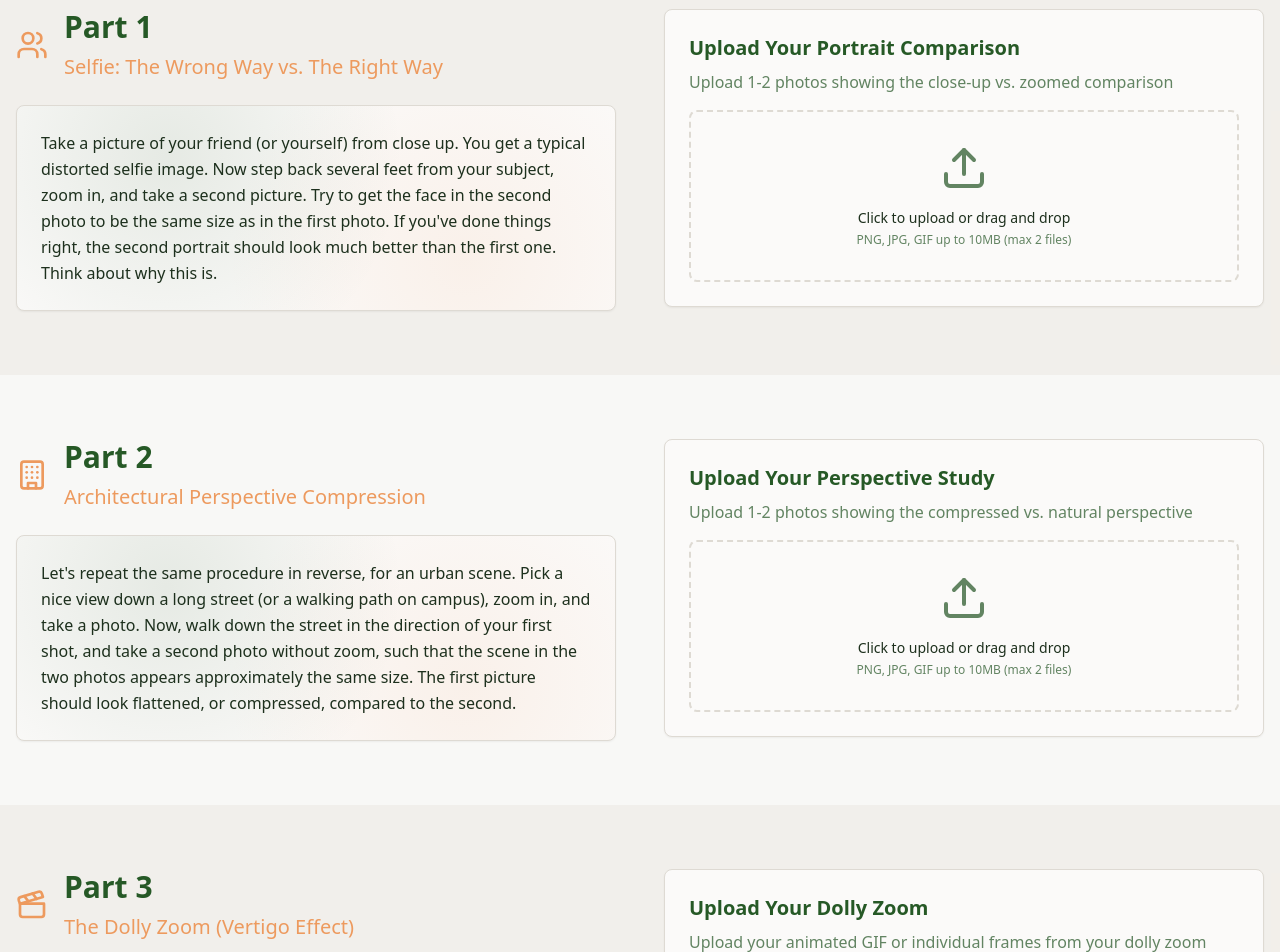
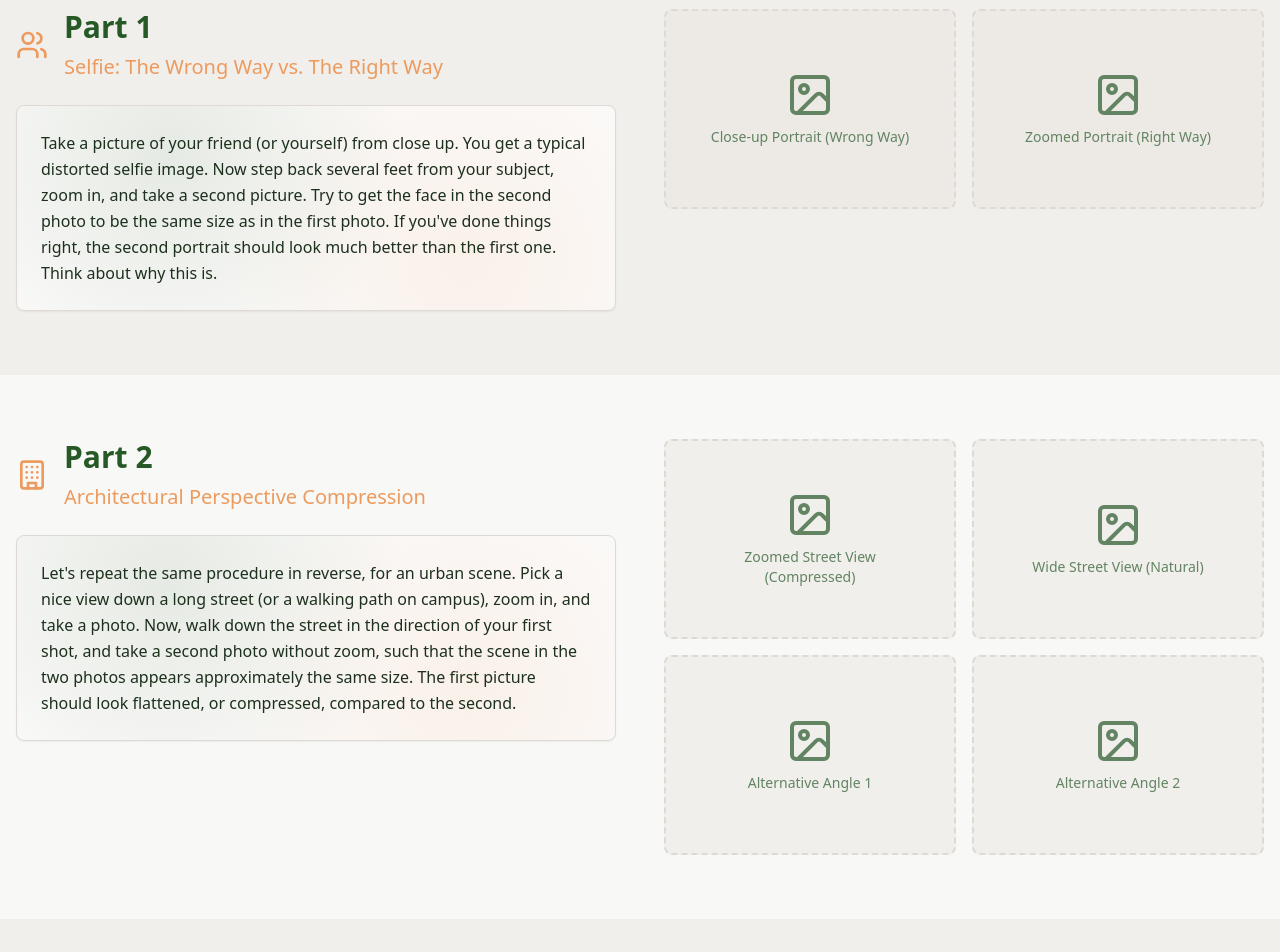
Before and after one commit to paulburkhardt/CS180-Submissions, a React (Vite) app: page / in a window 1280 px wide. Shown: the part 1160-2112 px from the top of the page. Built offline with nearby package versions, Linux system fonts and the light colour scheme.

Commit message:
Update assignment structure
Replace upload fields with placeholders for assignment images. Adjust layout to accommodate side-by-side images for tasks 1 and 2, and placeholders for GIFs/videos for task 3.

```diff
--- /dev/null
+++ b/src/components/AssignmentSectionNew.tsx
@@ -0,0 +1,48 @@
+import React from 'react';
+import { ScrollReveal } from './ScrollReveal';
+import { ImagePlaceholder } from './ImagePlaceholder';
+import { Card } from '@/components/ui/card';
+
+interface AssignmentSectionProps {
+  title: string;
+  subtitle: string;
+  description: string;
+  className?: string;
+  icon?: React.ReactNode;
+  children: React.ReactNode;
+}
+
+export const AssignmentSection: React.FC<AssignmentSectionProps> = ({
+  title,
+  subtitle,
+  description,
+  className = '',
+  icon,
+  children
+}) => {
+  return (
+    <ScrollReveal className={`py-16 ${className}`}>
+      <div className="container mx-auto px-4">
+        <div className="grid lg:grid-cols-2 gap-12 items-start">
+          <div className="space-y-6">
+            <div className="flex items-center space-x-4">
+              {icon && <div className="text-accent">{icon}</div>}
+              <div>
+                <h2 className="text-3xl font-bold text-primary mb-2">{title}</h2>
+                <h3 className="text-xl text-accent font-medium">{subtitle}</h3>
+              </div>
+            </div>
+
+            <Card className="p-6 nature-pattern">
+              <p className="text-foreground leading-relaxed">{description}</p>
+            </Card>
+          </div>
+
+          <div className="space-y-4">
+            {children}
+          </div>
+        </div>
+      </div>
+    </ScrollReveal>
+  );
+};
--- /dev/null
+++ b/src/components/ImagePlaceholder.tsx
@@ -0,0 +1,26 @@
+import React from 'react';
+import { Card } from '@/components/ui/card';
+import { Camera, Image } from 'lucide-react';
+
+interface ImagePlaceholderProps {
+  label: string;
+  className?: string;
+  isVideo?: boolean;
+}
+
+export const ImagePlaceholder: React.FC<ImagePlaceholderProps> = ({
+  label,
+  className = '',
+  isVideo = false
+}) => {
+  return (
+    <div className={`bg-muted/50 border-2 border-dashed border-border rounded-lg flex flex-col items-center justify-center p-8 min-h-[200px] ${className}`}>
+      {isVideo ? (
+        <Camera className="h-12 w-12 text-muted-foreground mb-2" />
+      ) : (
+        <Image className="h-12 w-12 text-muted-foreground mb-2" />
+      )}
+      <p className="text-sm font-medium text-muted-foreground text-center">{label}</p>
+    </div>
+  );
+};
--- a/src/pages/Index.tsx
+++ b/src/pages/Index.tsx
@@ -1,26 +1,12 @@
-import React, { useState } from 'react';
-import { AssignmentSection } from '@/components/AssignmentSection';
+import React from 'react';
+import { AssignmentSection } from '@/components/AssignmentSectionNew';
 import { ScrollReveal } from '@/components/ScrollReveal';
+import { ImagePlaceholder } from '@/components/ImagePlaceholder';
 import { Camera, Users, Building, Clapperboard } from 'lucide-react';
 import mountainHero from '@/assets/mountain-hero.jpg';
 import bearIcon from '@/assets/bear-icon.png';
 
 const Index = () => {
-  const [part1Files, setPart1Files] = useState<File[]>([]);
-  const [part2Files, setPart2Files] = useState<File[]>([]);
-  const [part3Files, setPart3Files] = useState<File[]>([]);
-
-  const handlePart1Upload = (files: File[]) => {
-    setPart1Files(prev => [...prev, ...files]);
-  };
-
-  const handlePart2Upload = (files: File[]) => {
-    setPart2Files(prev => [...prev, ...files]);
-  };
-
-  const handlePart3Upload = (files: File[]) => {
-    setPart3Files(prev => [...prev, ...files]);
-  };
 
   return (
     <div className="min-h-screen bg-background">
@@ -78,38 +64,47 @@ const Index = () => {
         title="Part 1"
         subtitle="Selfie: The Wrong Way vs. The Right Way"
         description="Take a picture of your friend (or yourself) from close up. You get a typical distorted selfie image. Now step back several feet from your subject, zoom in, and take a second picture. Try to get the face in the second photo to be the same size as in the first photo. If you've done things right, the second portrait should look much better than the first one. Think about why this is."
-        uploadTitle="Upload Your Portrait Comparison"
-        uploadDescription="Upload 1-2 photos showing the close-up vs. zoomed comparison"
-        onFileUpload={handlePart1Upload}
-        uploadedFiles={part1Files}
         icon={<Users className="h-8 w-8" />}
         className="bg-secondary/30"
-      />
+      >
+        <div className="grid grid-cols-2 gap-4">
+          <ImagePlaceholder label="Close-up Portrait (Wrong Way)" />
+          <ImagePlaceholder label="Zoomed Portrait (Right Way)" />
+        </div>
+      </AssignmentSection>
 
       {/* Part 2: Architectural Perspective */}
       <AssignmentSection
         title="Part 2"
         subtitle="Architectural Perspective Compression"
         description="Let's repeat the same procedure in reverse, for an urban scene. Pick a nice view down a long street (or a walking path on campus), zoom in, and take a photo. Now, walk down the street in the direction of your first shot, and take a second photo without zoom, such that the scene in the two photos appears approximately the same size. The first picture should look flattened, or compressed, compared to the second."
-        uploadTitle="Upload Your Perspective Study"
-        uploadDescription="Upload 1-2 photos showing the compressed vs. natural perspective"
-        onFileUpload={handlePart2Upload}
-        uploadedFiles={part2Files}
         icon={<Building className="h-8 w-8" />}
-      />
+      >
+        <div className="space-y-4">
+          <div className="grid grid-cols-2 gap-4">
+            <ImagePlaceholder label="Zoomed Street View (Compressed)" />
+            <ImagePlaceholder label="Wide Street View (Natural)" />
+          </div>
+          <div className="grid grid-cols-2 gap-4">
+            <ImagePlaceholder label="Alternative Angle 1" />
+            <ImagePlaceholder label="Alternative Angle 2" />
+          </div>
+        </div>
+      </AssignmentSection>
 
       {/* Part 3: Dolly Zoom */}
       <AssignmentSection
         title="Part 3"
         subtitle="The Dolly Zoom (Vertigo Effect)"
         description="The idea is to simultaneously move the camera back while also zooming in. First, come up with a good setting for the shot (e.g., a scene with stuffed animals is one popular choice). Now take a few (4-8 or even more!) still photos while you move the camera back and zoom in, keeping the resulting image roughly the same size. Combine your stills into an animated GIF file—you have a dolly zoom!"
-        uploadTitle="Upload Your Dolly Zoom"
-        uploadDescription="Upload your animated GIF or individual frames from your dolly zoom sequence"
-        onFileUpload={handlePart3Upload}
-        uploadedFiles={part3Files}
         icon={<Clapperboard className="h-8 w-8" />}
         className="bg-secondary/30"
-      />
+      >
+        <div className="grid grid-cols-2 gap-4">
+          <ImagePlaceholder label="Dolly Zoom GIF/Video 1" isVideo />
+          <ImagePlaceholder label="Dolly Zoom GIF/Video 2" isVideo />
+        </div>
+      </AssignmentSection>
 
       {/* Footer */}
       <footer className="bg-primary text-primary-foreground py-12">
```
